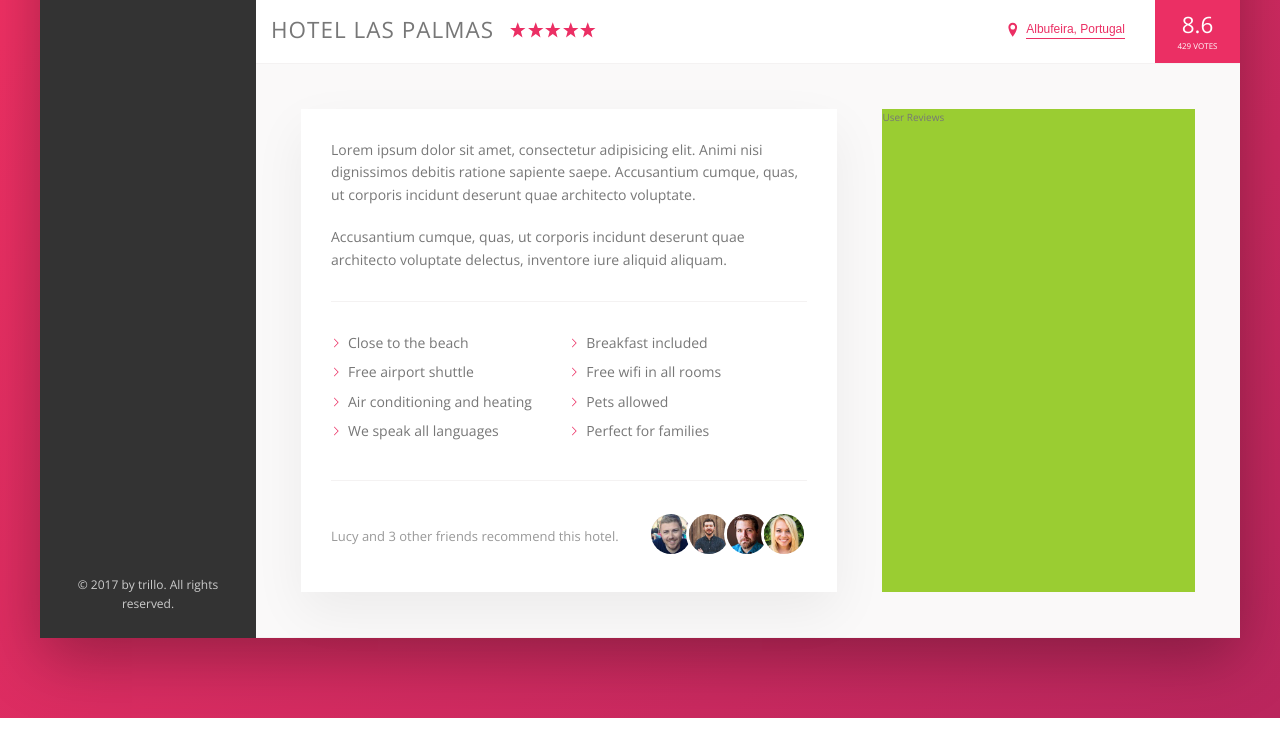
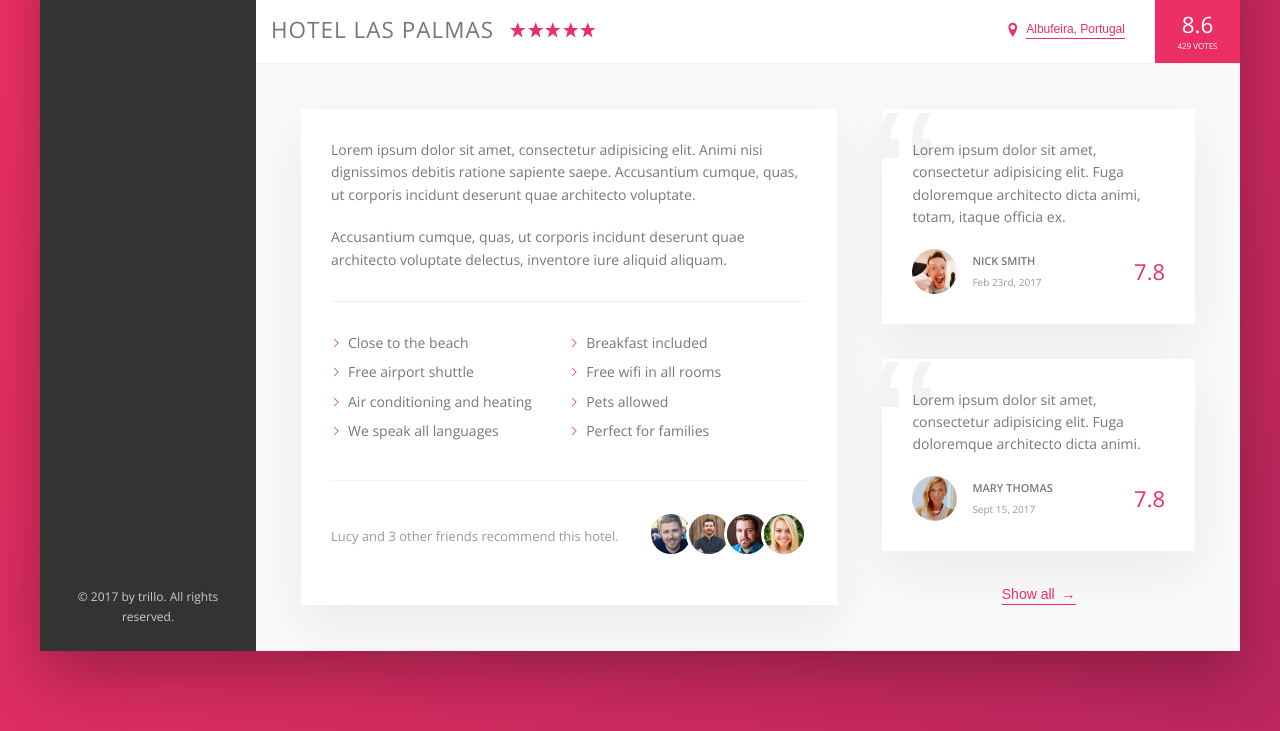
Before and after one commit to jdwjdwjdw/trillo, a website: page index.html in a window 1280 px wide. Shown: the part 538-1269 px from the top of the page. Drawn offline with nearby package versions, Linux system fonts and the light colour scheme.

Commit message:
Build user reviews section

```diff
--- a/index.html
+++ b/index.html
@@ -167,7 +167,34 @@
                         </div>
 
                         <div class="user-reviews">
-                            User Reviews
+                            <figure class="review">
+                                <blockquote class="review__text">
+                                    Lorem ipsum dolor sit amet, consectetur adipisicing elit. Fuga doloremque architecto dicta animi, totam, itaque officia ex.
+                                </blockquote>
+                                <figcaption class="review__user">
+                                    <img src="img/user-1.jpeg" alt="User 1" class="review__photo">
+                                    <div class="review__user-box">
+                                        <p class="review__user-name">Nick Smith</p>
+                                        <p class="review__user-date">Feb 23rd, 2017</p>
+                                    </div>
+                                    <div class="review__rating">7.8</div>
+                                </figcaption>
+                            </figure>
+
+                            <figure class="review">
+                                <blockquote class="review__text">
+                                    Lorem ipsum dolor sit amet, consectetur adipisicing elit. Fuga doloremque architecto dicta animi.                                </blockquote>
+                                <figcaption class="review__user">
+                                    <img src="img/user-2.jpeg" alt="User 2" class="review__photo">
+                                    <div class="review__user-box">
+                                        <p class="review__user-name">Mary Thomas</p>
+                                        <p class="review__user-date">Sept 15, 2017</p>
+                                    </div>
+                                    <div class="review__rating">7.8</div>
+                                </figcaption>
+                            </figure>
+
+                            <button class="btn-inline">Show all <span>&rarr;</span></button>
                         </div>
                     </div>
                 </main>
--- a/sass/_components.scss
+++ b/sass/_components.scss
@@ -266,8 +266,17 @@
     cursor: pointer;
     transition: all .2s;
 
+    & span {
+        margin-left: 3px;
+        transition: margin-left .2s;
+    }
+
     &:hover {
-        color: var(--color-grey-dark-1)
+        color: var(--color-grey-dark-1);
+
+        span {
+            margin-left: 8px;
+        }
     }
 
     &:focus {
@@ -362,3 +371,65 @@
         }
     }
 }
+
+// REVIEWS
+.review {
+    background-color: #fff;
+    box-shadow: var(--shadow-light);
+    padding: 3rem;
+    margin-bottom: 3.5rem;
+    position: relative;
+
+    &__text {
+        margin-bottom: 2rem;
+        z-index: 10;
+        position: relative;
+        overflow: hidden;
+    }
+
+    &__user {
+        display: flex;
+        align-items: center;
+    }
+
+    &__photo {
+        height: 4.5rem;
+        width: 4.5rem;
+        border-radius: 50%;
+        margin-right: 1.5rem;
+    }
+
+    &__user-box {
+        margin-right: auto;
+    }
+
+    &__user-name {
+        font-size: 1.1rem;
+        font-weight: 600;
+        text-transform: uppercase;
+        margin-bottom: .4rem;
+    }
+
+    &__user-date {
+        font-size: 1rem;
+        color: var(--color-grey-dark-3)
+    }
+
+    &__rating {
+        color: var(--color-primary);
+        font-size: 2.2rem;
+        font-weight: 300;
+    }
+
+    &::before {
+        content: "\201C";
+        position: absolute;
+        top: -2.75rem;
+        left: -1rem;
+        line-height: 1;
+        font-size: 20rem;
+        color: var(--color-grey-light-2);
+        font-family: sans-serif;
+        z-index: 1;
+    }
+}
--- a/sass/_layout.scss
+++ b/sass/_layout.scss
@@ -39,6 +39,7 @@
 }
 
 .detail {
+    font-size: 1.4rem;
     display: flex;
     padding: 4.5rem;
     background-color: var(--color-grey-light-1);
@@ -46,7 +47,6 @@
 }
 
 .description {
-    font-size: 1.4rem;
     background-color: #fff;
     box-shadow: var(--shadow-light);
     padding: 3rem;
@@ -55,6 +55,8 @@
 }
 
 .user-reviews {
-    background-color: yellowgreen;
     flex: 1;
+    display: flex;
+    flex-direction: column;
+    align-items: center;
 }
```
Also changed, not shown: css/style.css.
